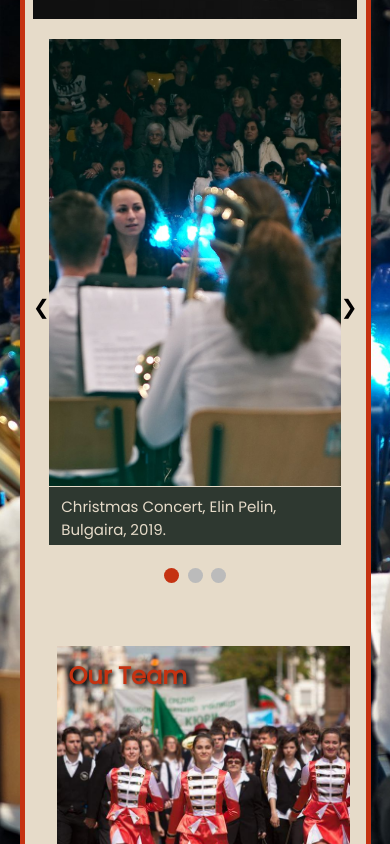
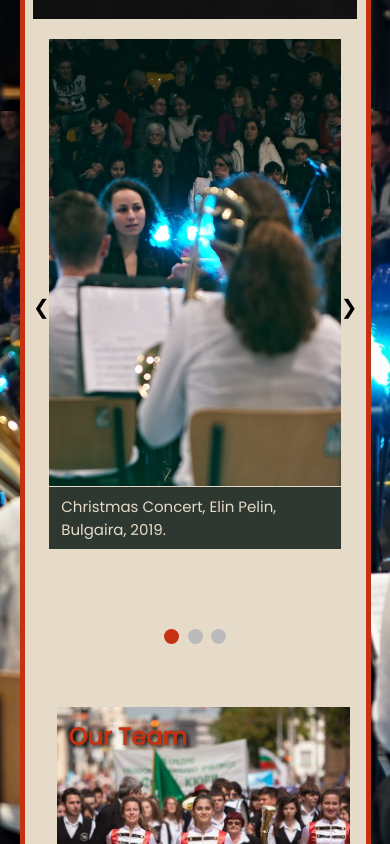
Before and after one commit to shkenderov/MusicalFELS, a plain HTML site: page index.html in a window 390 px wide. Shown: the part 2421-3265 px from the top of the page. Drawn offline with nearby package versions, Linux system fonts and the light colour scheme; a script that the page names is missing.

Commit message:
small visual fixes

```diff
--- a/index/index.css
+++ b/index/index.css
@@ -176,7 +176,7 @@ body{
     width:90%;
     margin:0 5%;
     background-color:#e6dbc9;
-    height:2100px;
+    height:2200px;
     padding-top:1em;
     border:5px solid #c53211;
     border-top:none;
@@ -349,13 +349,13 @@ border: none;}
 
   /* Caption text */
   .text {
-      min-height: 42px;
+      min-height: 7vh;
       background-color:#2e3830 ;
     color: #e6dbc9;
     font-size: 15px;
     padding: 8px 12px;
     width: 100%;
-    height:7vh;
+    height:auto;
     margin-top:53vh;
     border-top: 1px solid #e6dbc9;
   }
@@ -370,10 +370,11 @@ border: none;}
 
   /* The dots/bullets/indicators */
   .dot {
+
     cursor: pointer;
     height: 15px;
     width: 15px;
-    margin: 0 2px;
+    margin: 4em 2px 0 2px;
     background-color: #bbb;
     border-radius: 50%;
     display: inline-block;
@@ -571,6 +572,11 @@ a{
 }
     @media  (max-width: 600px) {
 
+        .slideshow-container {
+            min-height: 350px;
+        }
+
+
        .wrapper{
            height:4000px;
        }
```
